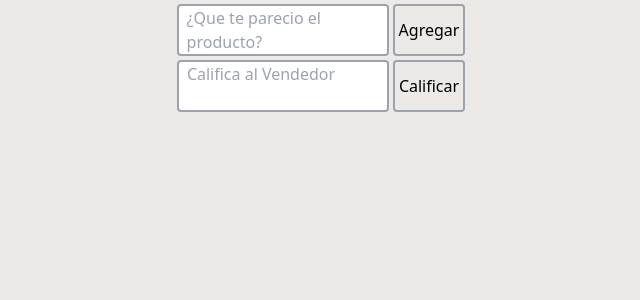
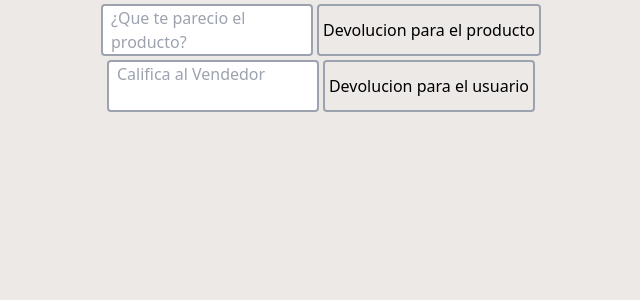
Before and after one commit to sebastian-trx/ganga-app, a React (Create React App) app in the folder Ganga/client/: page /agregarreview in a window 1280 px wide. Shown: the top 300 px of the page, without its empty margins (319-959 px from the left). Built offline with nearby package versions, Linux system fonts and the light colour scheme; no server answers.

Commit message:
userReviews working

```diff
--- a/Ganga/client/src/Components/Panels/VendorPanel/vProductList.jsx
+++ b/Ganga/client/src/Components/Panels/VendorPanel/vProductList.jsx
@@ -3,7 +3,7 @@ import { Link } from "react-router-dom";
 import { useDispatch, useSelector } from "react-redux";
 import { DataGrid } from "@mui/x-data-grid";
 import { TiDeleteOutline } from "react-icons/ti";
-import { deleteProduct, getCategories, getDbSubcategories } from "../../Redux/Actions/actions";
+import { deleteProduct, getCategories, getDbSubcategories, allReviews } from "../../Redux/Actions/actions";
 
 import s from "../AdminPanel/admin.module.css";
 
@@ -12,9 +12,13 @@ export default function VendorProductList({ products, user }) {
     const categories = useSelector((state) => state.categories)
     const subcategories = useSelector((state) => state.dbSubcategories)
     let myProducts = products.filter((p) => p.owner === user.id);
+    const Reviews = useSelector((state) => state.allReviews);
+    const User = useSelector((state) => state.getInfoGoogle);
 
-    console.log("pp", products);
-    console.log("sub", subcategories);
+
+    useEffect(() => {
+      dispatch(allReviews())
+    },[dispatch]);
 
     useEffect(() => {
       dispatch(getCategories());
@@ -23,6 +27,13 @@ export default function VendorProductList({ products, user }) {
   useEffect(() => {
     dispatch(getDbSubcategories());
 }, [dispatch]);
+
+const devolucion = Reviews.map((r) => r.userId)
+
+const userReviews = Reviews.filter((review) => review.userId === User.id)
+
+console.log('soy el userReviews: ', userReviews)
+
 
   const columns = [
     { field: "id", headerName: "ID", width: 50 },
@@ -106,6 +117,54 @@ export default function VendorProductList({ products, user }) {
           checkboxSelection
         />
       </div>
+
+            <div>
+
+      {userReviews?.map((review) => {
+
+        console.log('soy el review mapeado: ', review)
+
+        return(
+
+          <div key={review.id}>
+
+            <h6>Descripcion: {review.description}</h6>
+
+            <h4>Calificación: {review.qualificacion}</h4>
+
+          </div>
+
+        )
+
+      })}
+
+      </div>
+
+
+
+      {/* aca viene el review del user */}
     </div>
   );
 }
+
+              // <div>
+
+              //   {productReviews?.map((review) => {
+
+              //     console.log('soy el review mapeado: ', review)
+
+              //     return(
+
+              //       <div key={review.id}>
+
+              //         <h6>Descripcion: {review.description}</h6>
+
+              //         <h4>Calificación: {review.qualificacion}</h4>
+
+              //       </div>
+
+              //     )
+
+              //   })}
+
+              // </div>
--- a/Ganga/client/src/Components/ProductoId/productoId.jsx
+++ b/Ganga/client/src/Components/ProductoId/productoId.jsx
@@ -75,7 +75,6 @@ export default function ProductId() {
                 </div>
                 <div>
                   {productReviews?.map((review) => {
-                    console.log('soy el review mapeado: ', review)
                     return(
                       <div key={review.id}>
                         <h6>Descripcion: {review.description}</h6>
--- a/Ganga/client/src/Components/Reviews/Review.jsx
+++ b/Ganga/client/src/Components/Reviews/Review.jsx
@@ -87,7 +87,7 @@ export function Review ({idUser, idProduct}){
           onClick={handleSubmitReviewProduct}
           disabled={!(input.qualificacion && input.description)}
         >
-          Agregar
+          Devolucion para el producto
         </button>
         </div>
 
@@ -107,7 +107,7 @@ export function Review ({idUser, idProduct}){
           value="submit"
           onClick={handleSubmitReviewUser}
           disabled={!(input.qualificacion && input.description)}
-        >Calificar</button>
+        >Devolucion para el usuario</button>
         </div>
 
       </form>
```
